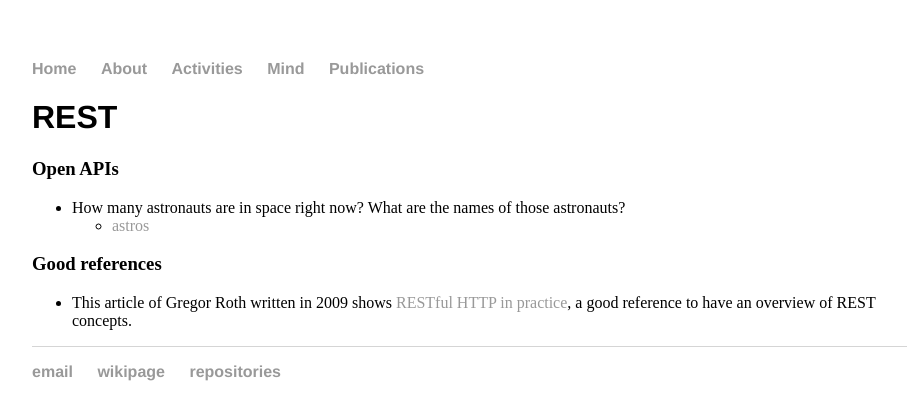
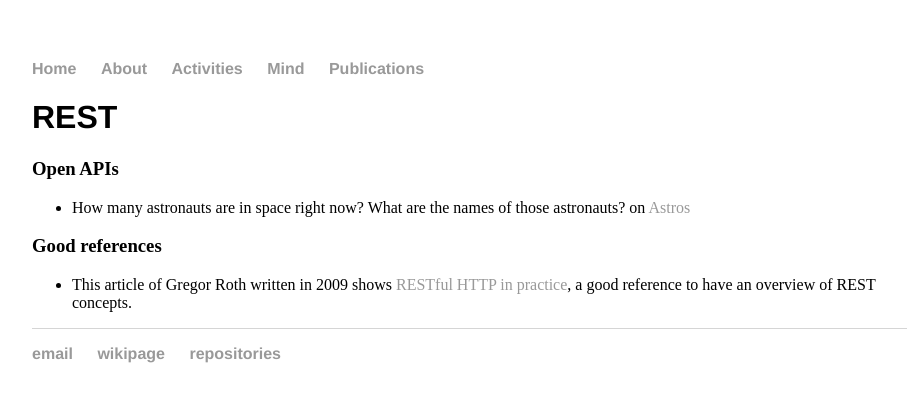
Before and after one commit to cleberjamaral/cleberjamaral.github.io, a Jekyll site: the page built from knowledge/programming/rest.md, in a window 1280 px wide. Shown: the top 420 px of the page, without its empty margins (160-1067 px from the left). Built offline with Jekyll 4.4.1, drawn with Linux system fonts in a browser that asks for light colours; our own code applies the rules of GitHub Pages for plain Markdown files.

Commit message:
GitBook: [master] one page modified

```diff
--- a/knowledge/programming/rest.md
+++ b/knowledge/programming/rest.md
@@ -2,8 +2,7 @@
 
 ### Open APIs
 
-* How many astronauts are in space right now? What are the names of those astronauts?
-  * [astros](http://api.open-notify.org/astros.json)
+* How many astronauts are in space right now? What are the names of those astronauts? on [Astros](http://api.open-notify.org/astros.json)
 
 ### Good references
 
```
